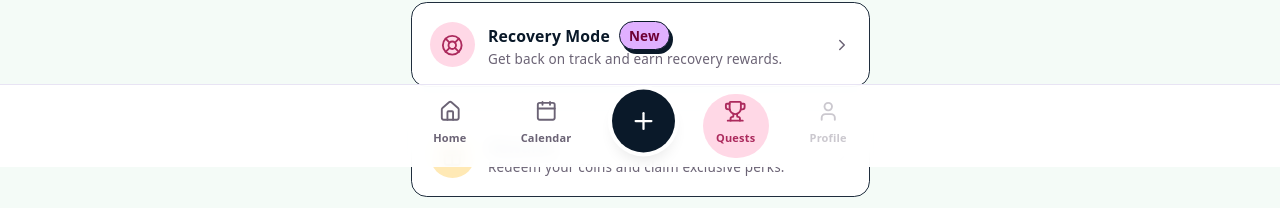
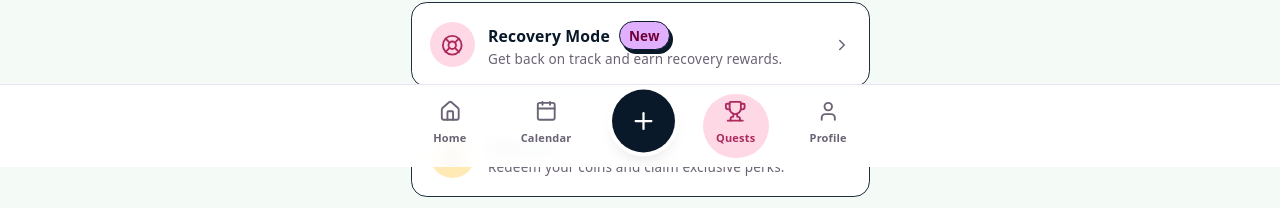
Before and after one commit to COS301-SE-2026/SpendSense, a React (Vite) app in the folder frontend/: page /quests in a window 1280 px wide. Shown: the part 633-841 px from the top of the page. Built offline with nearby package versions, Linux system fonts and the light colour scheme; no server answers.

Commit message:
fixed links in navbar

```diff
--- a/frontend/src/domains/CalendarPage.tsx
+++ b/frontend/src/domains/CalendarPage.tsx
@@ -610,8 +610,8 @@ function BottomNav({ active }: { active: BottomNavTab }) {
         <BottomNavItem to="/"        icon={<Home className="size-5" />}        label="Home"     active={active === "home"} />
         <BottomNavItem to="/calendar" icon={<CalendarIcon className="size-5" />} label="Calendar" active={active === "calendar"} />
         <AddTransactionButton />
-        <BottomNavItem to="/quests"  icon={<Trophy className="size-5" />}      label="Quests"   active={active === "quests"}  disabled={true} />
-        <BottomNavItem to="/profile" icon={<User className="size-5" />}        label="Profile"  active={active === "profile"} disabled={true} />
+        <BottomNavItem to="/quests"  icon={<Trophy className="size-5" />}      label="Quests"   active={active === "quests"}  disabled={false} />
+        <BottomNavItem to="/profile" icon={<User className="size-5" />}        label="Profile"  active={active === "profile"} disabled={false} />
       </div>
     </nav>
   )
--- a/frontend/src/domains/QuestsPage.tsx
+++ b/frontend/src/domains/QuestsPage.tsx
@@ -202,7 +202,7 @@ function BottomNav({ active }: { active: BottomNavTab }) {
                 <AddTransactionButton />
 
                 <BottomNavItem to="/quests" icon={<Trophy className="size-5" />} label="Quests" active={active === "quests"} />
-                <BottomNavItem to="/profile" icon={<User className="size-5" />} label="Profile" active={active === "profile"} disabled={true} />
+                <BottomNavItem to="/profile" icon={<User className="size-5" />} label="Profile" active={active === "profile"} disabled={false} />
             </div>
         </nav>
     )
```
